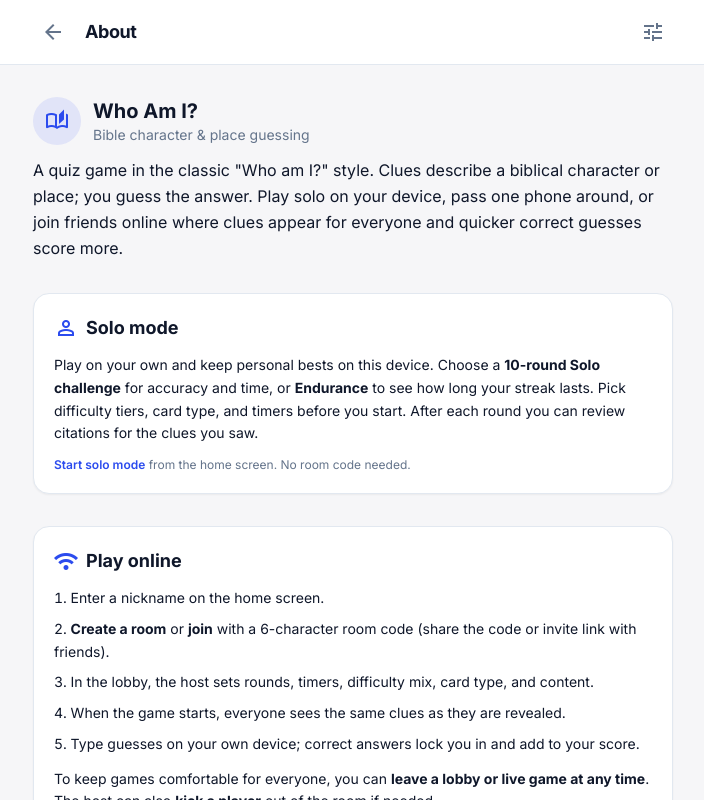
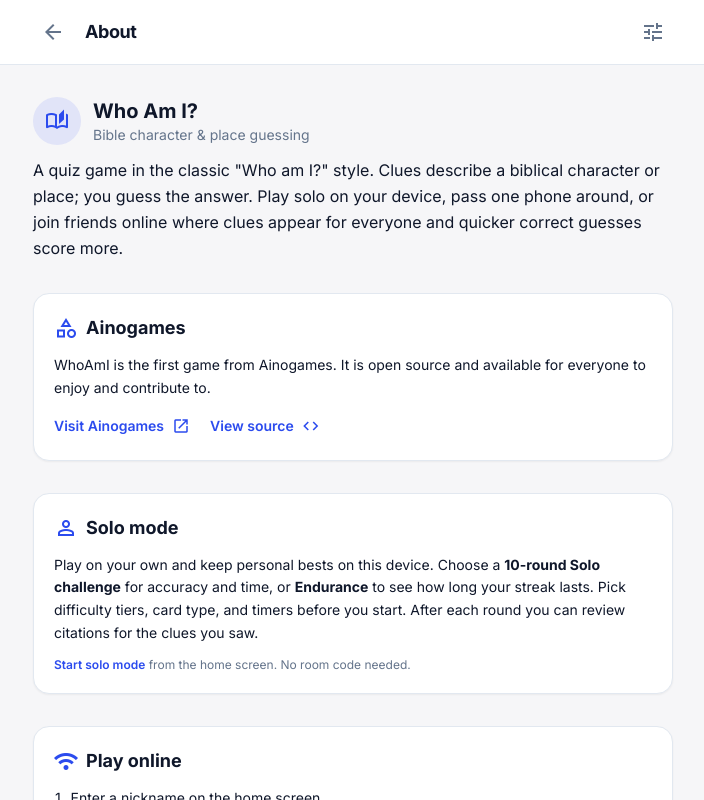
Before and after one commit to oahray/whoami, a React (Vite) app in the folder client/: page /about in a window 1280 px wide. Shown: the top 800 px of the page, without its empty margins (287-991 px from the left). Built offline with nearby package versions, Linux system fonts and the light colour scheme; no server answers.

Commit message:
Add Ainogames reference in About section

```diff
--- a/client/src/pages/About.tsx
+++ b/client/src/pages/About.tsx
@@ -36,6 +36,41 @@
             or place; you guess the answer. Play solo on your device, pass one phone around, or join
             friends online where clues appear for everyone and quicker correct guesses score more.
           </p>
+        </section>
+
+        <section className="bg-surface rounded-lg border border-edge shadow-sm p-5 space-y-3">
+          <div className="flex items-center gap-2">
+            <span className="material-symbols-outlined text-primary">category</span>
+            <h2 className="text-lg font-bold text-foreground">Ainogames</h2>
+          </div>
+          <p className="text-foreground text-sm leading-relaxed">
+            WhoAmI is the first game from Ainogames. It is open source and
+            available for everyone to enjoy and contribute to.
+          </p>
+          <div className="flex flex-wrap gap-x-5 gap-y-2">
+            <a
+              href="https://ainogames.com"
+              target="_blank"
+              rel="noopener noreferrer"
+              className="inline-flex items-center gap-2 text-primary font-semibold text-sm hover:text-primary/80"
+            >
+              Visit Ainogames
+              <span className="material-symbols-outlined text-lg" aria-hidden>
+                open_in_new
+              </span>
+            </a>
+            <a
+              href="https://github.com/oahray/whoami"
+              target="_blank"
+              rel="noopener noreferrer"
+              className="inline-flex items-center gap-2 text-primary font-semibold text-sm hover:text-primary/80"
+            >
+              View source
+              <span className="material-symbols-outlined text-lg" aria-hidden>
+                code
+              </span>
+            </a>
+          </div>
         </section>
 
         <section className="bg-surface rounded-lg border border-edge shadow-sm p-5 space-y-3">
```
Also changed, not shown: 1 other file (tests, documents, lock files or other folders).
